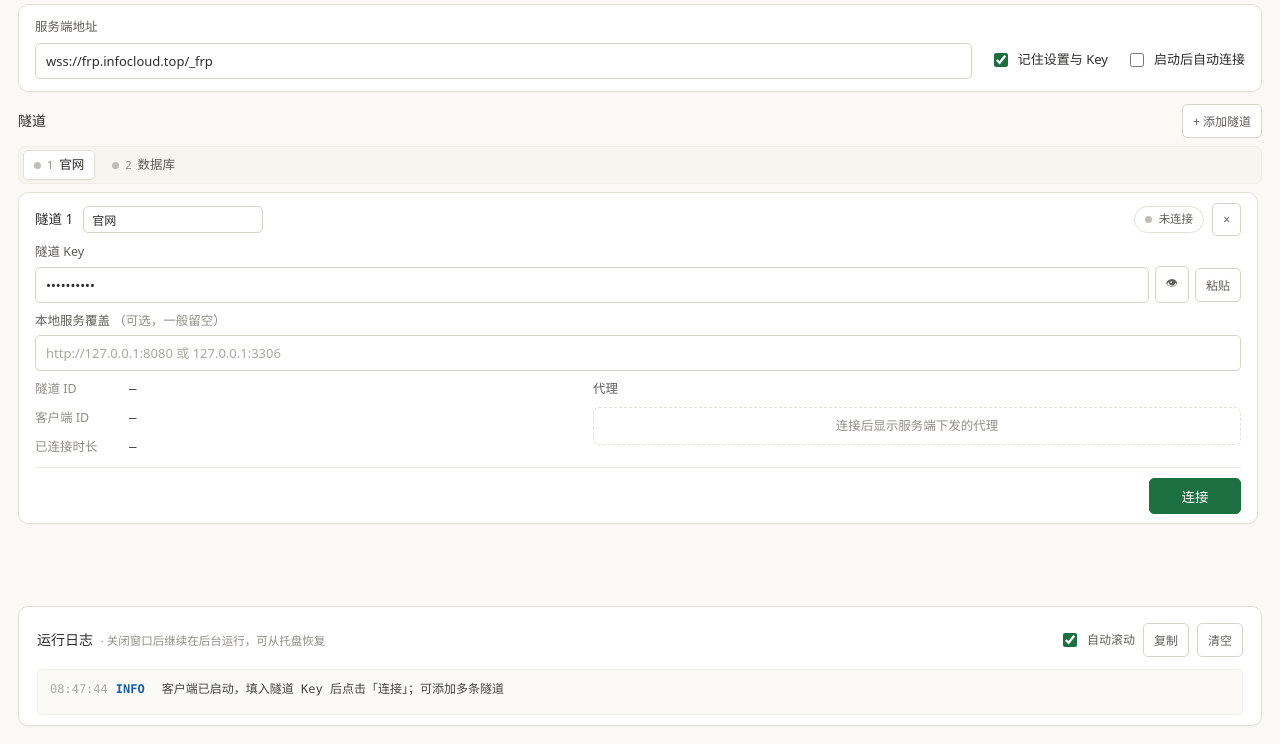
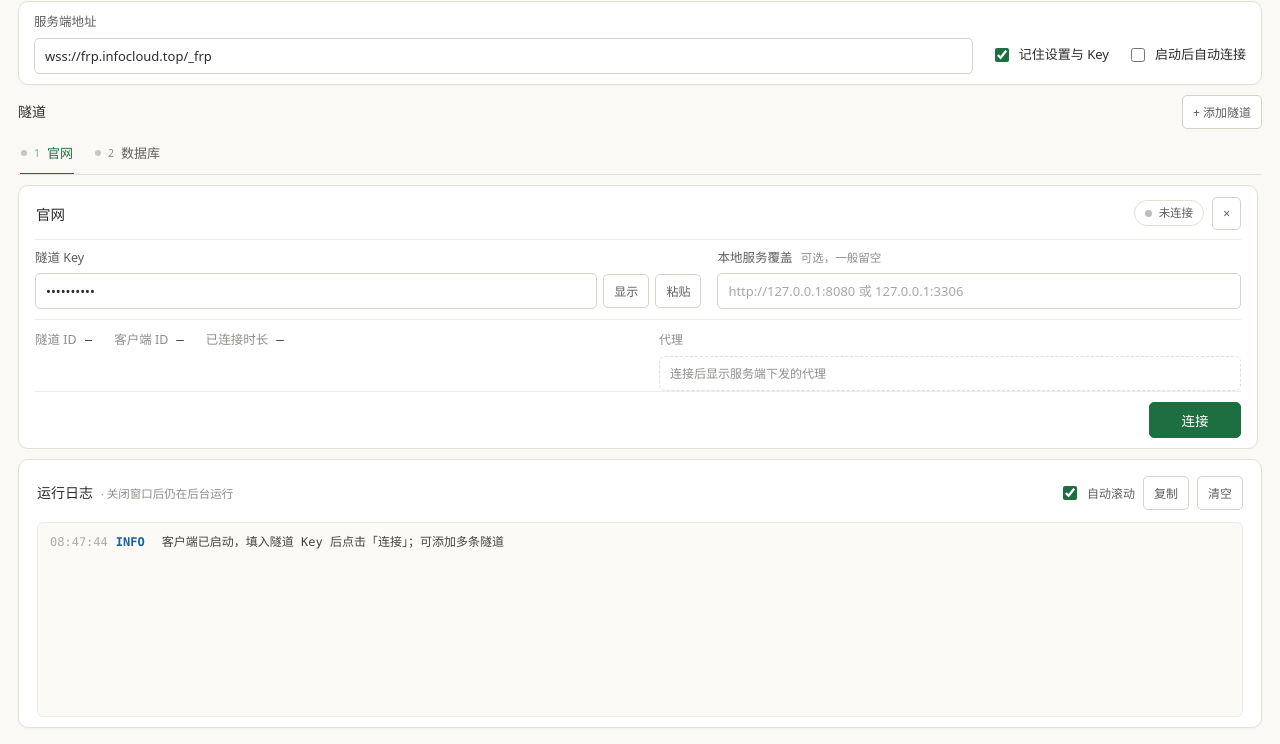
Before and after one commit to ZhengHaoF/z-frp, a website: page apps/desktop/src/index.html in a window 1280 px wide. Shown: the part 56-800 px from the top of the page. Drawn offline with Linux system fonts and the light colour scheme.

Commit message:
style(desktop): 重做隧道卡片与 tab 视觉
- tab 改为下划线式（去掉灰底容器），选中态用主色下划线，更贴近 dashboard
- 卡片标题直接是备注输入框，去掉与 tab 重复的「隧道 N」
- 隧道 Key 与本地服务覆盖并排，信息行（隧道 ID / 客户端 ID / 时长）横排
- 代理空态收成一行提示；卡片保持自然高度，日志吃掉剩余空间
- 显示/隐藏 Key 的按钮改为文字并随状态切换；长 ID 加 title

```diff
--- a/apps/desktop/src/index.html
+++ b/apps/desktop/src/index.html
@@ -46,7 +46,7 @@
 
     <section class="card logs">
       <div class="logs-head">
-        <h2>运行日志 <span class="tray-hint">· 关闭窗口后继续在后台运行，可从托盘恢复</span></h2>
+        <h2>运行日志 <span class="tray-hint">· 关闭窗口后仍在后台运行</span></h2>
         <div class="logs-actions">
           <label class="check small"><input type="checkbox" id="autoScroll" checked /><span>自动滚动</span></label>
           <button class="icon-btn" id="copyLogs">复制</button>
--- a/apps/desktop/src/main.js
+++ b/apps/desktop/src/main.js
@@ -225,8 +225,12 @@
     const pill = node.querySelector(".js-status");
     pill.dataset.state = state;
     node.querySelector(".js-state-text").textContent = STATE_TEXT[state] || state;
-    node.querySelector(".js-tunnel-id").textContent = s?.tunnelId || "—";
-    node.querySelector(".js-client-id").textContent = s?.clientId || "—";
+    const tid = node.querySelector(".js-tunnel-id");
+    const cid = node.querySelector(".js-client-id");
+    tid.textContent = s?.tunnelId || "—";
+    tid.title = s?.tunnelId || "";
+    cid.textContent = s?.clientId || "—";
+    cid.title = s?.clientId || "";
 
     const uptime = node.querySelector(".js-uptime");
     uptime.textContent = state === "online" && s?.since ? formatSince(s.since) : "—";
@@ -333,29 +337,32 @@
       article.dataset.id = t.id;
       article.innerHTML = `
         <div class="tunnel-head">
-          <div class="tunnel-title">
-            <span class="tunnel-index">隧道 ${i + 1}</span>
-            <input class="note-input js-note" placeholder="备注（可选）" />
-          </div>
+          <input class="note-input js-note" placeholder="给这条隧道起个名字" />
           <div class="tunnel-head-actions">
             <span class="status-pill js-status" data-state="offline"><span class="dot"></span><span class="js-state-text">未连接</span></span>
             <button class="icon-btn js-remove" title="删除这条隧道">×</button>
           </div>
         </div>
-        <label>隧道 Key</label>
-        <div class="input-row">
-          <input type="password" class="js-key" spellcheck="false" placeholder="在 dashboard 隧道详情里复制" />
-          <button class="icon-btn js-toggle-key" title="显示/隐藏">👁</button>
-          <button class="icon-btn js-paste-key" title="从剪贴板粘贴">粘贴</button>
+        <div class="field-row">
+          <div class="field">
+            <label for="key-${t.id}">隧道 Key</label>
+            <div class="input-row">
+              <input id="key-${t.id}" type="password" class="js-key" spellcheck="false" placeholder="在 dashboard 隧道详情里复制" />
+              <button class="icon-btn js-toggle-key" title="显示 / 隐藏">显示</button>
+              <button class="icon-btn js-paste-key" title="从剪贴板粘贴">粘贴</button>
+            </div>
+          </div>
+          <div class="field">
+            <label for="local-${t.id}">本地服务覆盖 <span class="muted">可选，一般留空</span></label>
+            <input id="local-${t.id}" class="js-local" spellcheck="false" placeholder="http://127.0.0.1:8080 或 127.0.0.1:3306" />
+          </div>
         </div>
-        <label>本地服务覆盖 <span class="muted">（可选，一般留空）</span></label>
-        <input class="js-local" spellcheck="false" placeholder="http://127.0.0.1:8080 或 127.0.0.1:3306" />
         <div class="tunnel-meta">
-          <dl class="kv">
-            <dt>隧道 ID</dt><dd class="js-tunnel-id">—</dd>
-            <dt>客户端 ID</dt><dd class="js-client-id">—</dd>
-            <dt>已连接时长</dt><dd class="js-uptime">—</dd>
-          </dl>
+          <div class="meta-grid">
+            <div class="meta-item"><span class="meta-label">隧道 ID</span><span class="meta-value js-tunnel-id">—</span></div>
+            <div class="meta-item"><span class="meta-label">客户端 ID</span><span class="meta-value js-client-id">—</span></div>
+            <div class="meta-item"><span class="meta-label">已连接时长</span><span class="meta-value js-uptime">—</span></div>
+          </div>
           <div class="proxy-wrap">
             <h3>代理 <span class="count js-proxy-count"></span></h3>
             <ul class="proxy-list js-proxy-list"><li class="empty">连接后显示服务端下发的代理</li></ul>
@@ -471,7 +478,9 @@
     else if (btn.matches(".js-remove")) await removeTunnel(id);
     else if (btn.matches(".js-toggle-key")) {
       const input = article.querySelector(".js-key");
-      input.type = input.type === "password" ? "text" : "password";
+      const hidden = input.type === "password";
+      input.type = hidden ? "text" : "password";
+      btn.textContent = hidden ? "隐藏" : "显示";
     } else if (btn.matches(".js-paste-key")) {
       try {
         const text = (await navigator.clipboard.readText()).trim();
--- a/apps/desktop/src/styles.css
+++ b/apps/desktop/src/styles.css
@@ -32,8 +32,8 @@ body {
 body {
   display: flex;
   flex-direction: column;
-  gap: 12px;
-  padding: 16px 18px 18px;
+  gap: 10px;
+  padding: 15px 18px 16px;
   background: var(--bg);
   color: var(--text);
   font: 13.5px/1.6 system-ui, -apple-system, "Segoe UI", "Microsoft YaHei", sans-serif;
@@ -163,7 +163,7 @@ body {
 
 .global-settings {
   flex: 0 0 auto;
-  padding: 12px 16px;
+  padding: 10px 15px;
 }
 
 .global-row {
@@ -188,8 +188,7 @@ body {
 
 .tunnel-area {
   display: flex;
-  flex: 1 1 auto;
-  min-height: 0;
+  flex: 0 0 auto;
   flex-direction: column;
 }
 
@@ -212,51 +211,51 @@ body {
   display: flex;
   flex: 0 0 auto;
   align-items: center;
-  gap: 6px;
-  min-height: 33px;
-  margin-bottom: 8px;
-  padding: 3px 4px;
+  gap: 20px;
+  margin-bottom: 10px;
+  padding: 0 2px;
   overflow-x: auto;
-  background: var(--bg-soft);
-  border: 1px solid var(--line-soft);
-  border-radius: 7px;
+  border-bottom: 1px solid var(--line);
+  scrollbar-width: none;
+}
+
+.tunnel-tabs::-webkit-scrollbar {
+  display: none;
 }
 
 .tunnel-tab {
   display: inline-flex;
   flex: 0 0 auto;
   align-items: center;
-  gap: 6px;
-  padding: 4px 10px;
-  border: 1px solid transparent;
-  border-radius: 5px;
+  gap: 7px;
+  margin-bottom: -1px;
+  padding: 6px 1px 9px;
+  border: 0;
+  border-bottom: 2px solid transparent;
   background: transparent;
   color: var(--muted);
   font: inherit;
-  font-size: 12.5px;
+  font-size: 13px;
   cursor: pointer;
   white-space: nowrap;
-  transition: background 0.15s, color 0.15s, border-color 0.15s;
+  transition: color 0.15s, border-color 0.15s;
 }
 
 .tunnel-tab:hover {
   color: var(--text);
-  background: var(--card);
 }
 
 .tunnel-tab.active {
-  color: var(--text);
-  background: var(--card);
-  border-color: var(--line);
+  color: var(--accent);
+  border-bottom-color: var(--accent);
   font-weight: 500;
-  box-shadow: 0 1px 2px rgba(44, 44, 42, 0.04);
 }
 
 .tab-dot {
-  width: 7px;
-  height: 7px;
+  width: 6px;
+  height: 6px;
   border-radius: 50%;
-  background: #bfbdb6;
+  background: #c9c6bc;
 }
 
 .tunnel-tab[data-state="connecting"] .tab-dot {
@@ -276,8 +275,12 @@ body {
 
 .tab-index {
   color: var(--muted-2);
-  font-size: 11px;
+  font-size: 10.5px;
   font-variant-numeric: tabular-nums;
+}
+
+.tunnel-tab.active .tab-index {
+  color: rgba(29, 111, 66, 0.55);
 }
 
 .tunnel-list {
@@ -290,15 +293,14 @@ body {
 }
 
 .card.tunnel {
-  padding: 10px 16px 9px;
+  display: flex;
+  flex: 0 0 auto;
+  flex-direction: column;
+  padding: 11px 16px 10px;
 }
 
-.card.tunnel label {
-  margin: 8px 0 4px;
-}
-
-.card.tunnel label:first-of-type {
-  margin-top: 6px;
+.card.tunnel .hint:empty {
+  margin: 0;
 }
 
 .card h2 {
@@ -518,9 +520,10 @@ button:disabled {
 }
 
 .proxy-list li.empty {
-  flex: 1 1 auto;
-  align-items: center;
-  justify-content: center;
+  flex: 0 0 auto;
+  justify-content: flex-start;
+  padding: 7px 10px;
+  font-size: 12px;
   color: var(--muted-2);
   border-style: dashed;
   border-color: var(--line);
@@ -569,25 +572,57 @@ button:disabled {
   align-items: center;
   justify-content: space-between;
   gap: 12px;
+  padding-bottom: 9px;
+  border-bottom: 1px solid var(--line-soft);
 }
 
-.tunnel-title {
-  display: flex;
-  align-items: center;
-  gap: 10px;
+/* 备注就是这条隧道的标题，默认无边框，悬停/聚焦才显出输入框 */
+input.note-input {
+  flex: 1 1 auto;
+  width: auto;
+  min-width: 0;
+  margin-left: -7px;
+  padding: 3px 7px;
+  border-color: transparent;
+  background: transparent;
+  font-size: 14.5px;
+  font-weight: 500;
+  color: var(--text);
+}
+
+input.note-input:hover {
+  border-color: var(--line);
+}
+
+input.note-input:focus {
+  border-color: var(--accent);
+  background: var(--card);
+}
+
+.field {
+  margin-top: 8px;
+}
+
+/* Key 与本地覆盖并排，省一行高度；Key 侧要放显示/粘贴按钮，给多一点宽度 */
+.field-row {
+  display: grid;
+  grid-template-columns: minmax(0, 1.12fr) minmax(0, 0.88fr);
+  gap: 16px;
+  margin-top: 8px;
+}
+
+.field-row .field {
+  margin-top: 0;
   min-width: 0;
 }
 
-.tunnel-index {
-  font-size: 13.5px;
-  font-weight: 500;
-  white-space: nowrap;
+.field label {
+  margin: 0 0 5px;
 }
 
-input.note-input {
-  width: 180px;
-  padding: 4px 8px;
-  font-size: 12px;
+.field label .muted {
+  margin-left: 5px;
+  font-size: 11.5px;
 }
 
 .tunnel-head-actions {
@@ -603,30 +638,76 @@ input.note-input {
 
 .tunnel-meta {
   display: grid;
-  grid-template-columns: minmax(210px, 1fr) minmax(250px, 1.2fr);
+  grid-template-columns: minmax(0, 1.02fr) minmax(0, 0.98fr);
   gap: 18px;
-  margin-top: 8px;
-}
-
-.tunnel-meta h3 {
-  margin: 0 0 8px;
-  padding-top: 0;
-  border-top: 0;
-}
-
-.tunnel-meta .proxy-list {
-  flex: 0 0 auto;
-  max-height: 96px;
-}
-
-.card.tunnel .actions {
   margin-top: 10px;
   padding-top: 10px;
   border-top: 1px solid var(--line-soft);
 }
 
+/* 左侧信息行与右侧代理区并排，取较高的一方，避免上下叠出一整块 */
+.meta-grid {
+  display: flex;
+  flex-wrap: wrap;
+  align-items: baseline;
+  align-content: start;
+  gap: 3px 22px;
+  min-width: 0;
+}
+
+.meta-item {
+  display: flex;
+  align-items: baseline;
+  gap: 8px;
+  min-width: 0;
+  font-size: 12.5px;
+}
+
+.meta-label {
+  flex: 0 0 auto;
+  color: var(--muted-2);
+}
+
+.meta-value {
+  min-width: 0;
+  max-width: 220px;
+  overflow: hidden;
+  text-overflow: ellipsis;
+  white-space: nowrap;
+  font-family: ui-monospace, "Cascadia Code", Consolas, monospace;
+  color: var(--text);
+  user-select: text;
+}
+
+.proxy-wrap {
+  display: flex;
+  flex-direction: column;
+  min-width: 0;
+}
+
+.tunnel-meta h3 {
+  margin: 0 0 7px;
+  padding: 0;
+  border: 0;
+  font-size: 12px;
+  font-weight: 500;
+  letter-spacing: 0.2px;
+  color: var(--muted-2);
+}
+
+.tunnel-meta .proxy-list {
+  flex: 0 0 auto;
+  max-height: 92px;
+}
+
+.card.tunnel .actions {
+  margin-top: auto;
+  padding-top: 10px;
+  border-top: 1px solid var(--line-soft);
+}
+
 .card.tunnel .hint {
-  margin: 8px 0 0;
+  margin: 7px 0 0;
   min-height: 0;
 }
 
@@ -638,11 +719,12 @@ input.note-input {
 
 /* ---------- 日志 ---------- */
 
+/* 日志吃掉剩余高度，卡片保持自然高度，避免中间出现大片无意义空白 */
 .logs {
   display: flex;
   flex-direction: column;
-  flex: 0 0 120px;
-  min-height: 100px;
+  flex: 1 1 auto;
+  min-height: 120px;
   padding-bottom: 10px;
 }
 
```
